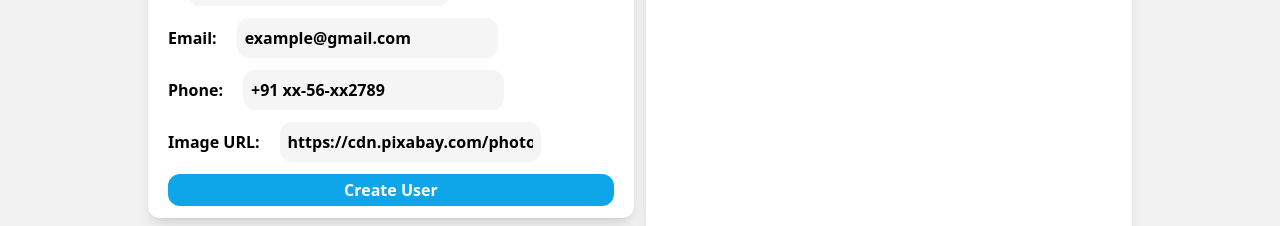
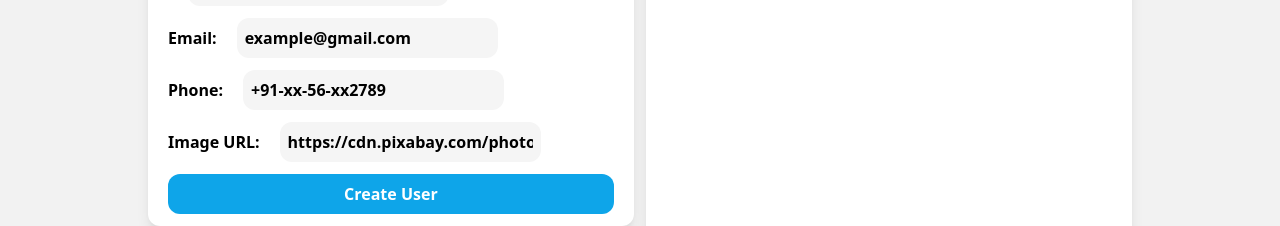
Before and after one commit to VishwanthBarma/product_grid, a Next.js app: page /user/1 in a window 1280 px wide. Shown: the part 574-800 px from the top of the page. Built offline with nearby package versions, Linux system fonts and the light colour scheme; no server answers.

Commit message:
fix: register-new-user api

```diff
--- a/pages/user/[userId].tsx
+++ b/pages/user/[userId].tsx
@@ -17,8 +17,9 @@ function User({user, usersData}: any) {
 
   const [newUserName, setNewUserName] = useState("");
   const [newUserEmail, setNewUserEmail] = useState("example@gmail.com")
-  const [newUserPhone, setNewUserPhone] = useState("+91 xx-56-xx2789")
+  const [newUserPhone, setNewUserPhone] = useState("+91-xx-56-xx2789")
   const [newUserImage, setNewUserImage] = useState("https://cdn.pixabay.com/photo/2020/07/01/12/58/icon-5359553_1280.png")
+  const [isUserAdded, setIsUserAdded] = useState(false);
 
   const router = useRouter();
 
@@ -51,6 +52,7 @@ function User({user, usersData}: any) {
 
       if(newUserResponse.data.success){
         console.log("New user registered successfully.")
+        setIsUserAdded(true);
       }
     }catch(error){
       console.log("Error:", error);
@@ -90,9 +92,13 @@ function User({user, usersData}: any) {
                   <input value={newUserImage} onChange={(e) => setNewUserImage(e.target.value)} className='ml-5 p-2 rounded-xl bg-neutral-100'></input>
                 </label>
 
-                <button type='submit' className='bg-sky-500 hover:bg-sky-400 active:bg-sky-600 text-white font-bold my-5 p-1 rounded-xl'>Create User</button>
+                <button type='submit' className='bg-sky-500 hover:bg-sky-400 active:bg-sky-600 text-white font-bold my-5 p-2 rounded-xl'>Create User</button>
 
               </form>
+              {
+                isUserAdded &&
+                <h1 className='font-semibold text-green-500 border-2 p-1 rounded-xl text-center mt-3'>New User Registered Successfully</h1>
+              }
           </div>
 
         </div>
```
Also changed, not shown: 1 other file (tests, documents, lock files or other folders).
